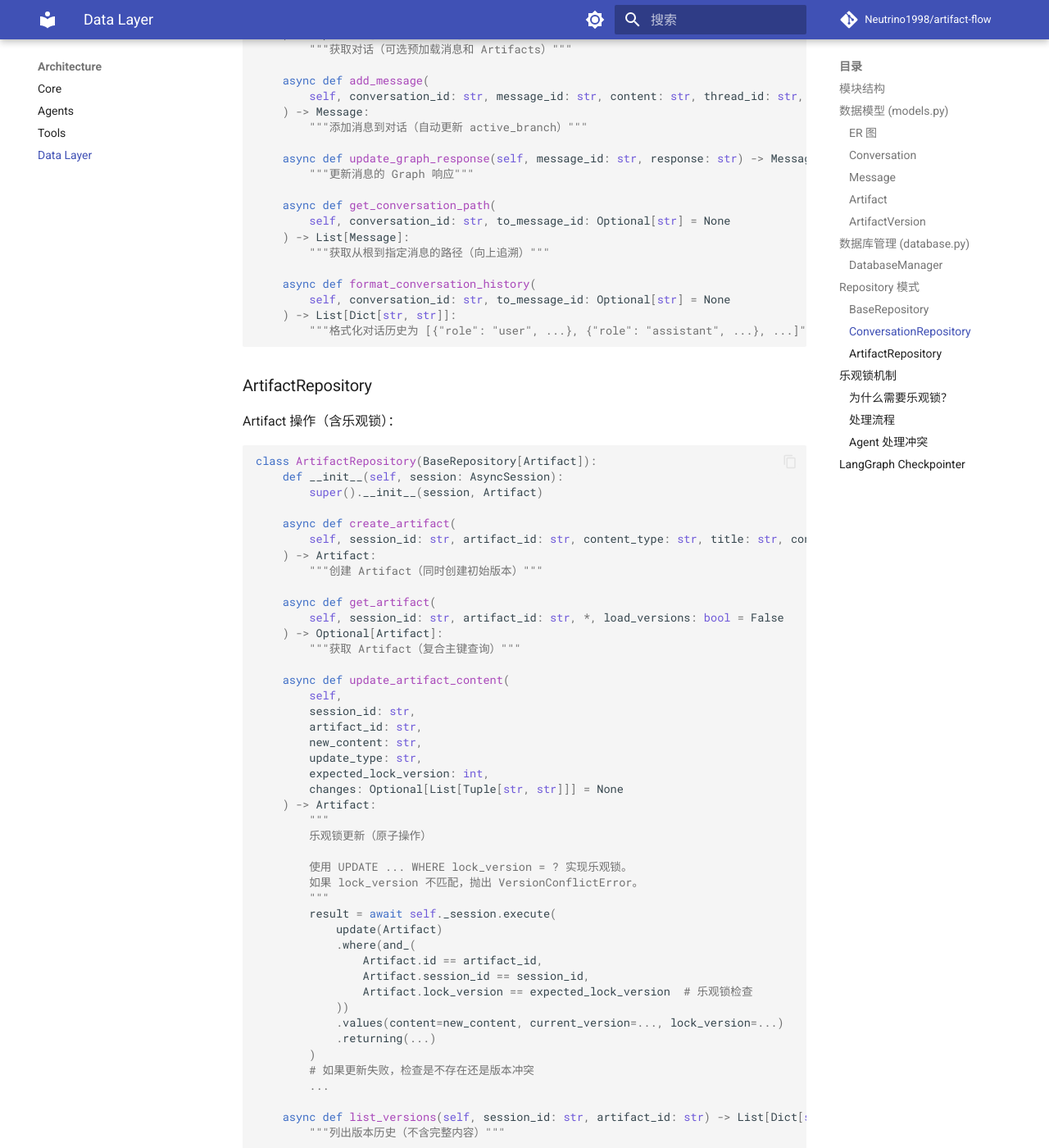
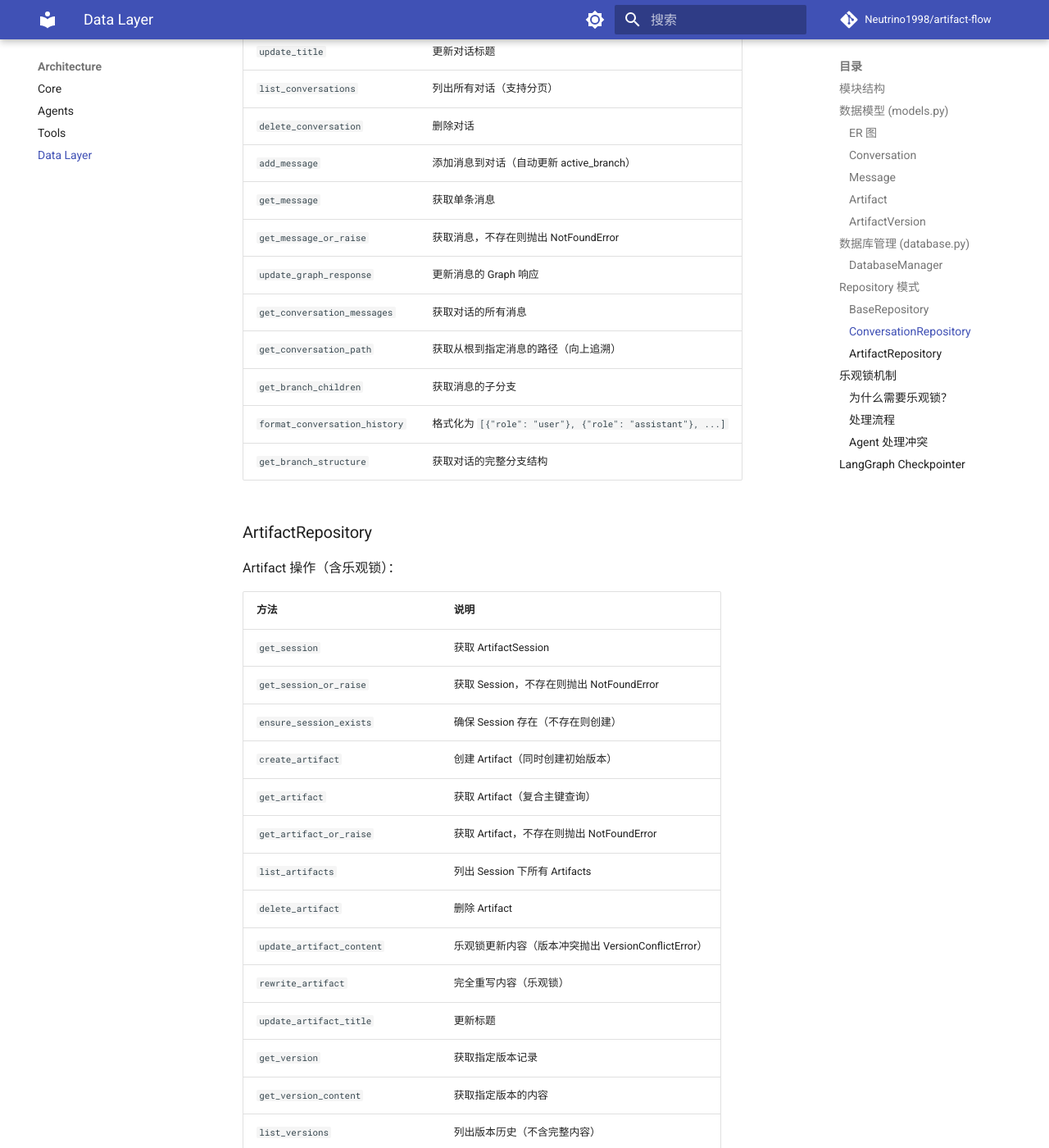
Before and after one commit to Neutrino1998/artifact-flow, an MkDocs documentation site: the page built from docs/architecture/data-layer.md, in a window 1280 px wide and 1400 px high, scrolled down 7788 px. Shown: the whole window at 82% size. Built offline with MkDocs 1.6.1 and Material for MkDocs 9.7.7, drawn with Linux system fonts in a browser that asks for light colours; comment, search, counter and statistics services are not loaded; some of the changed text lies outside the part shown.

Commit message:
fix: fix discrepancy

````diff
--- a/docs/architecture/data-layer.md
+++ b/docs/architecture/data-layer.md
@@ -341,92 +341,50 @@ class BaseRepository(ABC, Generic[T]):
 
 ### ConversationRepository
 
-对话相关操作：
+对话和消息操作：
 
-```python
-class ConversationRepository(BaseRepository[Conversation]):
-    def __init__(self, session: AsyncSession):
-        super().__init__(session, Conversation)
-
-    async def create_conversation(
-        self, conversation_id: str, title: Optional[str] = None, ...
-    ) -> Conversation:
-        """创建新对话（同时创建关联的 ArtifactSession）"""
-
-    async def get_conversation(
-        self, conversation_id: str, *, load_messages: bool = False, load_artifacts: bool = False
-    ) -> Optional[Conversation]:
-        """获取对话（可选预加载消息和 Artifacts）"""
-
-    async def add_message(
-        self, conversation_id: str, message_id: str, content: str, thread_id: str, ...
-    ) -> Message:
-        """添加消息到对话（自动更新 active_branch）"""
-
-    async def update_graph_response(self, message_id: str, response: str) -> Message:
-        """更新消息的 Graph 响应"""
-
-    async def get_conversation_path(
-        self, conversation_id: str, to_message_id: Optional[str] = None
-    ) -> List[Message]:
-        """获取从根到指定消息的路径（向上追溯）"""
-
-    async def format_conversation_history(
-        self, conversation_id: str, to_message_id: Optional[str] = None
-    ) -> List[Dict[str, str]]:
-        """格式化对话历史为 [{"role": "user", ...}, {"role": "assistant", ...}, ...]"""
-```
+| 方法 | 说明 |
+|------|------|
+| `create_conversation` | 创建新对话（同时创建关联的 ArtifactSession） |
+| `get_conversation` | 获取对话（可选预加载消息和 Artifacts） |
+| `get_conversation_or_raise` | 获取对话，不存在则抛出 NotFoundError |
+| `update_active_branch` | 更新对话的活动分支 |
+| `update_title` | 更新对话标题 |
+| `list_conversations` | 列出所有对话（支持分页） |
+| `delete_conversation` | 删除对话 |
+| `add_message` | 添加消息到对话（自动更新 active_branch） |
+| `get_message` | 获取单条消息 |
+| `get_message_or_raise` | 获取消息，不存在则抛出 NotFoundError |
+| `update_graph_response` | 更新消息的 Graph 响应 |
+| `get_conversation_messages` | 获取对话的所有消息 |
+| `get_conversation_path` | 获取从根到指定消息的路径（向上追溯） |
+| `get_branch_children` | 获取消息的子分支 |
+| `format_conversation_history` | 格式化为 `[{"role": "user"}, {"role": "assistant"}, ...]` |
+| `get_branch_structure` | 获取对话的完整分支结构 |
 
 ### ArtifactRepository
 
 Artifact 操作（含乐观锁）：
 
-```python
-class ArtifactRepository(BaseRepository[Artifact]):
-    def __init__(self, session: AsyncSession):
-        super().__init__(session, Artifact)
-
-    async def create_artifact(
-        self, session_id: str, artifact_id: str, content_type: str, title: str, content: str, ...
-    ) -> Artifact:
-        """创建 Artifact（同时创建初始版本）"""
-
-    async def get_artifact(
-        self, session_id: str, artifact_id: str, *, load_versions: bool = False
-    ) -> Optional[Artifact]:
-        """获取 Artifact（复合主键查询）"""
-
-    async def update_artifact_content(
-        self,
-        session_id: str,
-        artifact_id: str,
-        new_content: str,
-        update_type: str,
-        expected_lock_version: int,
-        changes: Optional[List[Tuple[str, str]]] = None
-    ) -> Artifact:
-        """
-        乐观锁更新（原子操作）
-
-        使用 UPDATE ... WHERE lock_version = ? 实现乐观锁。
-        如果 lock_version 不匹配，抛出 VersionConflictError。
-        """
-        result = await self._session.execute(
-            update(Artifact)
-            .where(and_(
-                Artifact.id == artifact_id,
-                Artifact.session_id == session_id,
-                Artifact.lock_version == expected_lock_version  # 乐观锁检查
-            ))
-            .values(content=new_content, current_version=..., lock_version=...)
-            .returning(...)
-        )
-        # 如果更新失败，检查是不存在还是版本冲突
-        ...
-
-    async def list_versions(self, session_id: str, artifact_id: str) -> List[Dict[str, Any]]:
-        """列出版本历史（不含完整内容）"""
-```
+| 方法 | 说明 |
+|------|------|
+| `get_session` | 获取 ArtifactSession |
+| `get_session_or_raise` | 获取 Session，不存在则抛出 NotFoundError |
+| `ensure_session_exists` | 确保 Session 存在（不存在则创建） |
+| `create_artifact` | 创建 Artifact（同时创建初始版本） |
+| `get_artifact` | 获取 Artifact（复合主键查询） |
+| `get_artifact_or_raise` | 获取 Artifact，不存在则抛出 NotFoundError |
+| `list_artifacts` | 列出 Session 下所有 Artifacts |
+| `delete_artifact` | 删除 Artifact |
+| `update_artifact_content` | 乐观锁更新内容（版本冲突抛出 VersionConflictError） |
+| `rewrite_artifact` | 完全重写内容（乐观锁） |
+| `update_artifact_title` | 更新标题 |
+| `get_version` | 获取指定版本记录 |
+| `get_version_content` | 获取指定版本的内容 |
+| `list_versions` | 列出版本历史（不含完整内容） |
+| `get_version_diff` | 获取两个版本间的差异 |
+| `clear_temporary_artifacts` | 清除临时 Artifacts（如 task_plan） |
+| `get_artifacts_with_full_content` | 批量获取完整内容 |
 
 ## 乐观锁机制
 
````
Also changed, not shown: docs/architecture/tools.md (+10 -51 lines).
